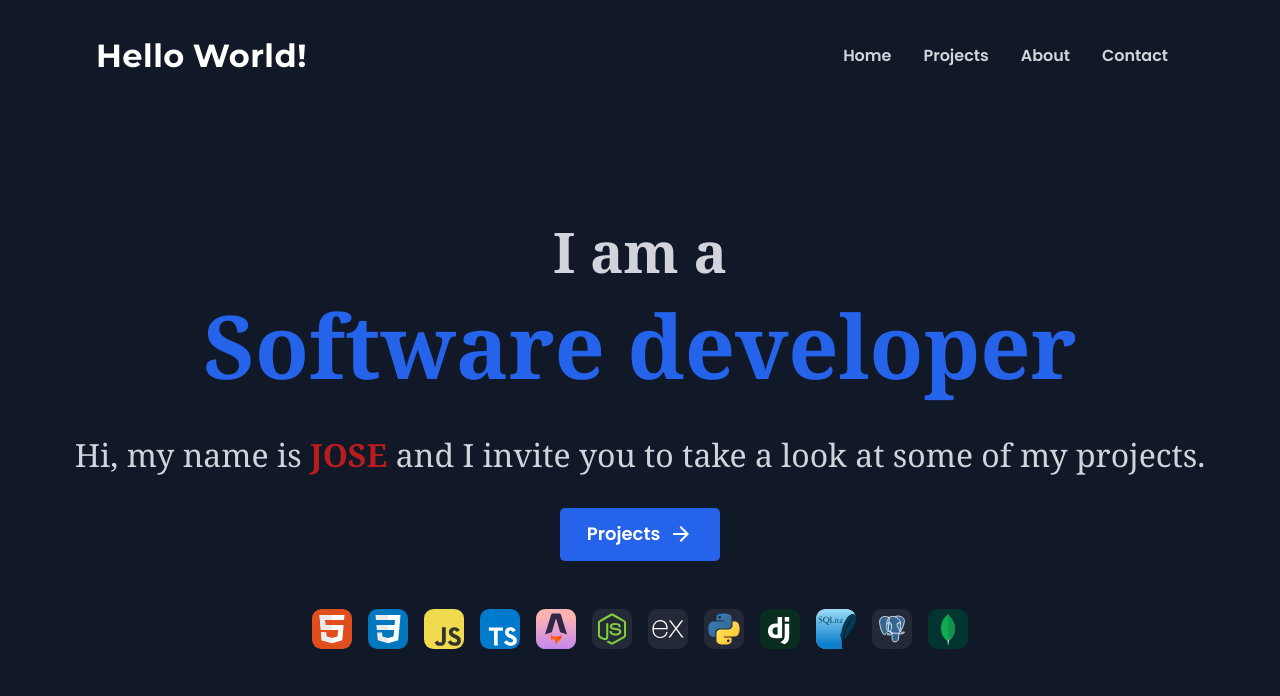
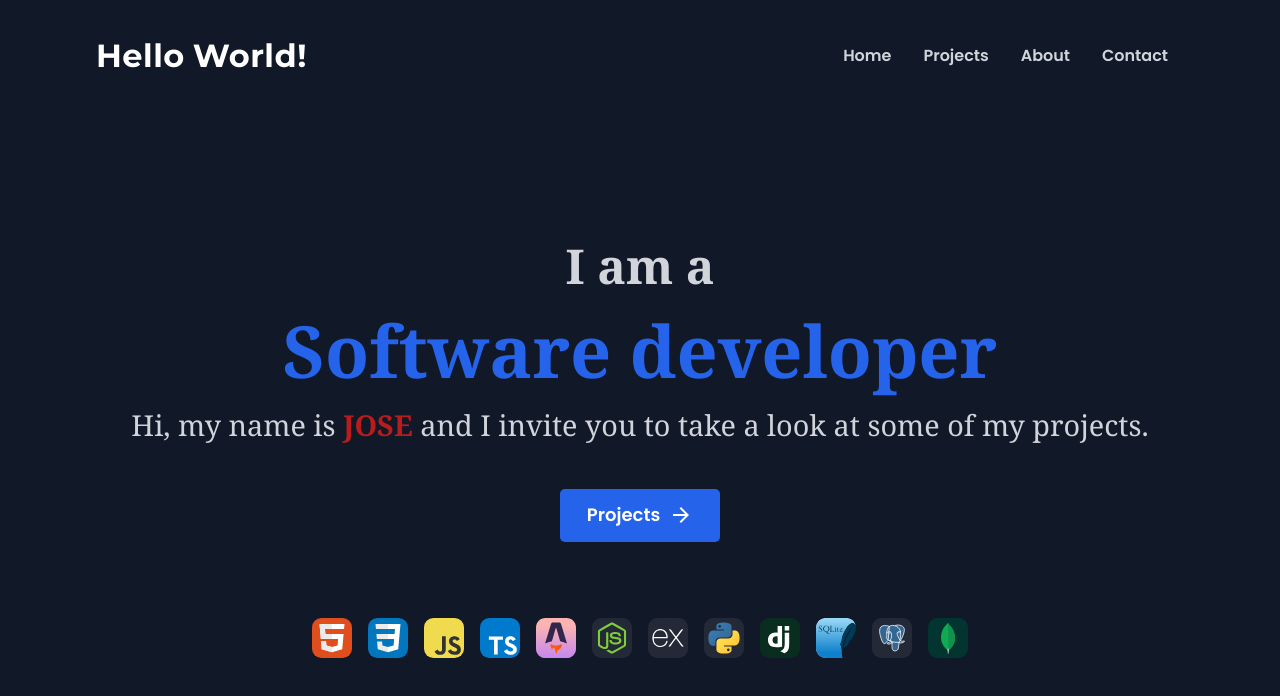
Before and after one commit to jdelacruzv/portafolio, a React (Vite) app: page / in a window 1280 px wide. Shown: the top 696 px of the page. Built offline with nearby package versions, Linux system fonts and the light colour scheme.

Commit message:
refactoring homePage

```diff
--- a/src/pages/HomePage.jsx
+++ b/src/pages/HomePage.jsx
@@ -3,18 +3,19 @@ import Skills from "../components/Skills";
 import style from "./HomePage.module.css";
 import { icons } from "../utils/icons";
 
-const showIcons = icons.map((icon) => <Skills key={icon.id} icon={icon.name}/>);
+const showIcons = icons.map((icon) => (
+	<Skills key={icon.id} icon={icon.name} />
+));
 
 const HomePage = () => {
 	return (
 		<section className={style.home__container}>
-			<div className={style.home__data}>
 			<h1 className={style.home__title}>
 				<p className={style.home__title__white}>I am a</p>
 				<p className={style.home__title__color}>Software developer</p>
 				<p className={style.home__title__text}>
-						Hi, my name is <span className={style.home__text__color}>JOSE </span>
-						and I invite you to take a look at some of my projects.
+					Hi, my name is <a href="/about">JOSE</a> and I invite you to take a look at
+					some of my projects.
 				</p>
 			</h1>
 			<Button
@@ -23,7 +24,6 @@ const HomePage = () => {
 				path={"/projects"}
 			/>
 			<div className={style.home__icons}>{showIcons}</div>
-			</div>
 		</section>
 	);
 };
--- a/src/pages/HomePage.module.css
+++ b/src/pages/HomePage.module.css
@@ -5,36 +5,33 @@
   align-items: center;
 	padding: .8rem;
 	height: calc(100vh - 112px);
-}
-.home__data {
-  text-align: center;
+	text-align: center;
 }
 .home__title {
   position: relative;
   margin: 0 0 3rem 0;
   font-family: ui-serif, Georgia, Cambria, "Times New Roman", Times,serif;
 }
-.home__title__white,
-.home__title__color {
-	font-weight: bold;
-}
 .home__title__white {
 	font-size: 2rem;
+	color: var(--color-fonts);
 	margin: 0;
-	color: var(--color-fonts);
 }
 .home__title__color {
 	font-size: 2.3rem;
+  color: var(--color-primary);
   margin: 1rem 0;
-  color: var(--color-primary);
 }
 .home__title__text {
   font-size: 1.25rem;
 	color: var(--color-fonts);
+	margin: 0;
 }
-.home__text__color {
-  font-weight: bold;
-  color: var(--color-red-dark);
+.home__title__text a {
+	color: var(--color-red-dark);
+	text-decoration: none;
+	font-weight: bold;
+	cursor: pointer;
 }
 .home__icons {
   display: flex;
@@ -45,13 +42,6 @@
   margin: 3rem 0;
 }
 @media screen and (min-width: 612px) {
-  .home__title {
-    line-height: 1.3;
-  }
-  .home__title__white,
-	.home__title__color{
-    margin: 0;
-  }
 	.home__title__white {
     font-size: 3rem;
   }
@@ -71,20 +61,6 @@
     font-weight: 500;
   }
 	.home__icons {
-  	margin: 3rem 1rem;
+		margin: 4.8rem 0 1rem 0;
 	}
 }
-@media screen and (min-width: 1024px) {
-  .home__title {
-    margin: 0 0 1rem 0;
-  }
-	.home__title__white {
-		font-size: 3.5rem;
-	}
-  .home__title__color {
-    font-size: 5.5rem;
-  }
-  .home__title__text {
-    font-size: 2rem;
-  }
-}
```
Lines whose indentation alone changed are shown as unchanged.
